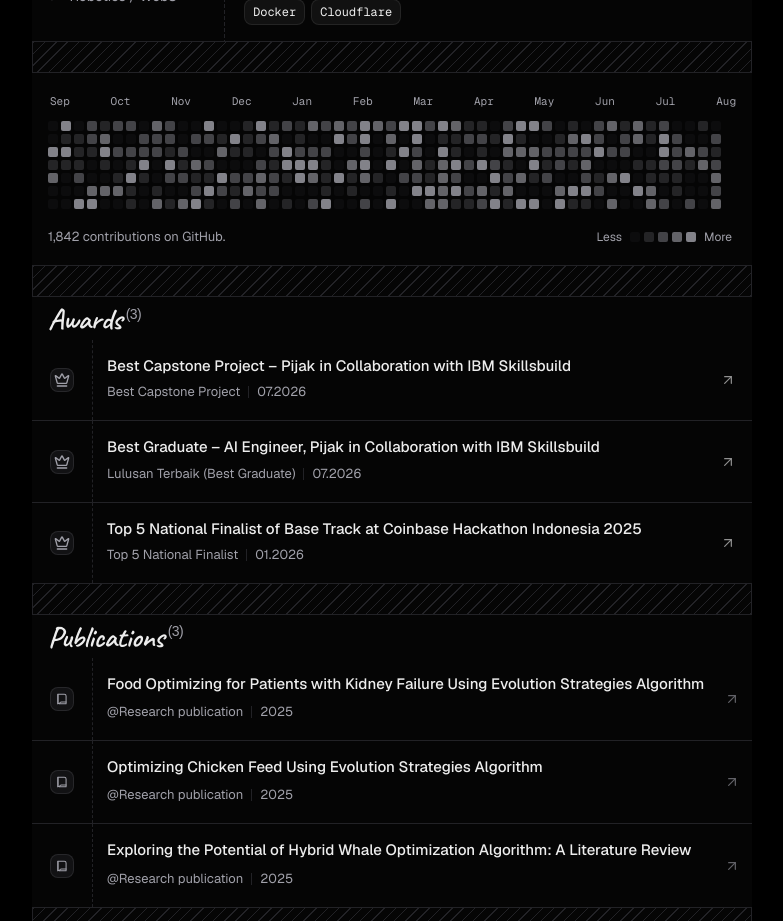
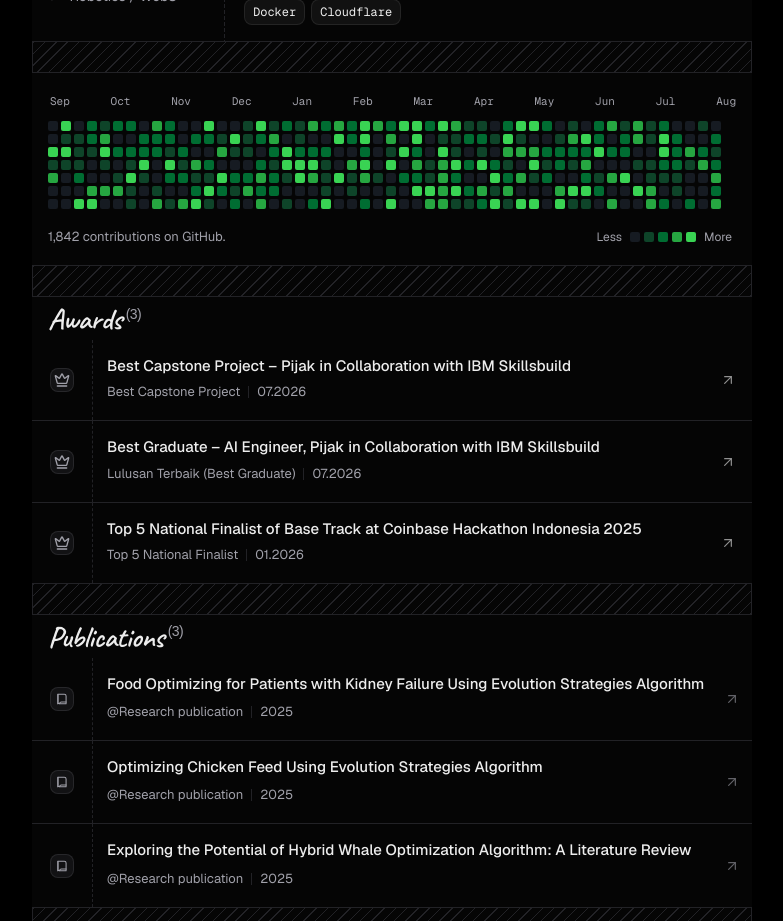
Before and after one commit to Vanszs/new-portfolio, a Next.js app: page / in a window 1280 px wide. Shown: the part 2260-3181 px from the top of the page, without its empty margins (248-1031 px from the left). Built offline with nearby package versions, Linux system fonts and the light colour scheme; no server answers; the database is empty.

Commit message:
feat(github): apply GitHub standard emerald green contribution palette

```diff
--- a/app/globals.css
+++ b/app/globals.css
@@ -137,11 +137,11 @@ img { display: block; max-width: 100%; }
 .zickrian-gh-grid { display: flex; gap: 3px; }
 .zickrian-gh-col { display: flex; flex-direction: column; gap: 3px; }
 .zickrian-gh-cell { width: 10px; height: 10px; border-radius: 2px; }
-.zickrian-gh-cell[data-level="0"] { background: rgba(161,161,170,.05); }
-.zickrian-gh-cell[data-level="1"] { background: rgba(161,161,170,.20); }
-.zickrian-gh-cell[data-level="2"] { background: rgba(161,161,170,.40); }
-.zickrian-gh-cell[data-level="3"] { background: rgba(161,161,170,.60); }
-.zickrian-gh-cell[data-level="4"] { background: rgba(161,161,170,.80); }
+.zickrian-gh-cell[data-level="0"] { background: #161b22; }
+.zickrian-gh-cell[data-level="1"] { background: #0e4429; }
+.zickrian-gh-cell[data-level="2"] { background: #006d32; }
+.zickrian-gh-cell[data-level="3"] { background: #26a641; }
+.zickrian-gh-cell[data-level="4"] { background: #39d353; }
 
 .zickrian-gh-footer { display: flex; flex-wrap: wrap; align-items: center; justify-content: space-between; gap: 12px; padding: 0 16px; font-size: 13px; color: var(--z-muted); }
 .zickrian-gh-link { color: var(--z-text); text-decoration: underline; text-underline-offset: 3px; }
```
